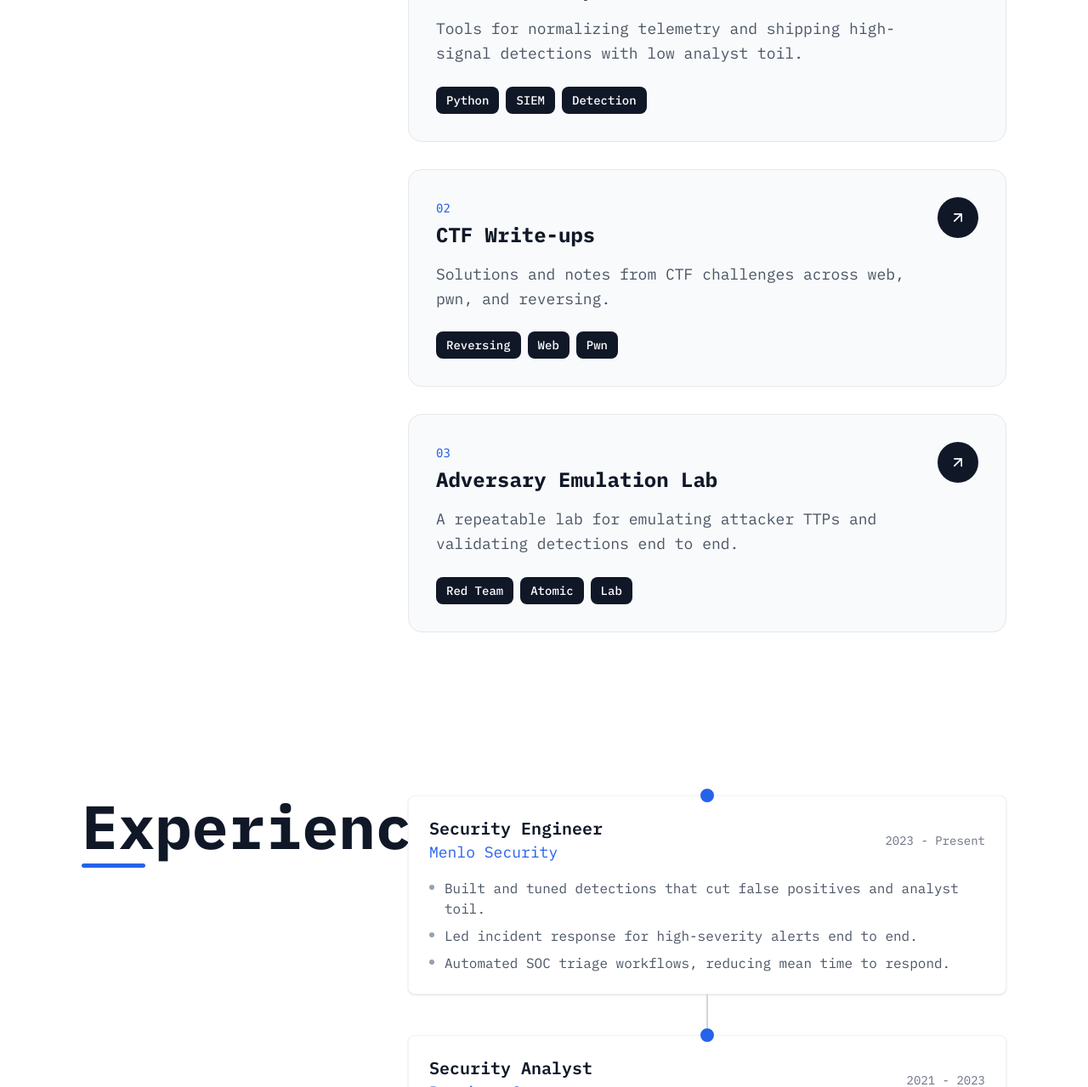
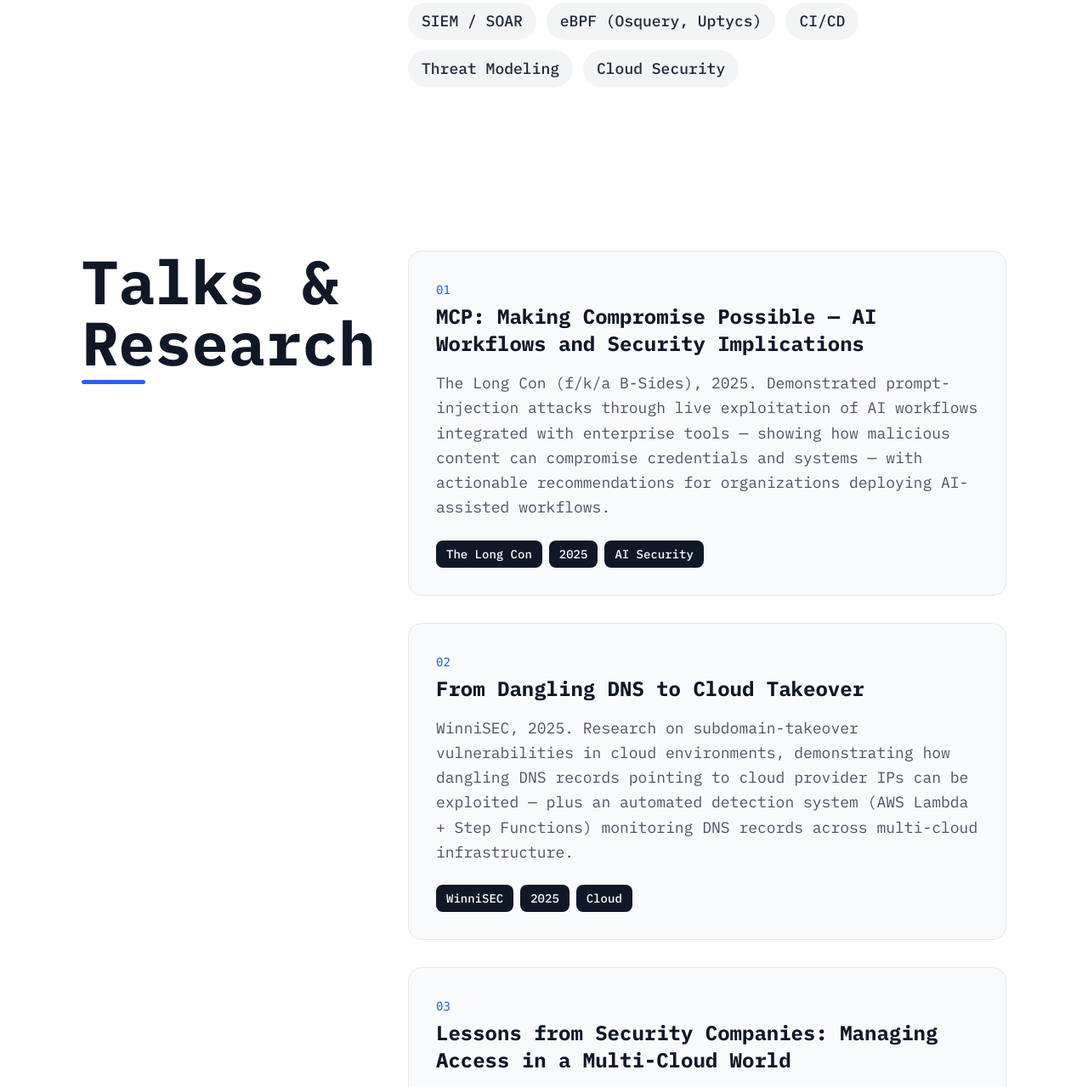
Before and after one commit to getsec/getsec.github.io, an Astro site: page / in a window 1280 px wide. Shown: the part 1521-2800 px from the top of the page at 85% size. Built offline with nearby package versions, Linux system fonts and the light colour scheme; Astro itself is replaced by a stand-in of ours.

Commit message:
Populate site with real resume content
- Experience: Menlo, Just Eat/SkipTheDishes, Wawanesa
- Talks & Research section (repurposed Projects) with conference talks
- Education + SANS/GIAC certifications
- Real skills, bio, and social links; dropped unused Twitter link

```diff
--- a/src/components/Footer.astro
+++ b/src/components/Footer.astro
@@ -68,30 +68,6 @@ const hasEducation = siteConfig.education && siteConfig.education.length > 0;
               ></path><path d="M16 16v-3a2 2 0 1 0 -4 0"></path><path
                 d="M3 7a4 4 0 0 1 4 -4h10a4 4 0 0 1 4 4v10a4 4 0 0 1 -4 4h-10a4 4 0 0 1 -4 -4z"
               ></path></svg
-            >
-          </a>
-          <a
-            href={siteConfig.social.twitter}
-            target="_blank"
-            rel="noopener noreferrer"
-            aria-label="Twitter"
-            class="text-gray-600 transition-colors duration-300 hover:text-[var(--accent-color)]"
-            style={`--accent-color: ${siteConfig.accentColor}`}
-          >
-            <svg
-              xmlns="http://www.w3.org/2000/svg"
-              width="24"
-              height="24"
-              viewBox="0 0 24 24"
-              fill="none"
-              stroke="currentColor"
-              stroke-width="2"
-              stroke-linecap="round"
-              stroke-linejoin="round"
-              class="h-6 w-6"
-              ><path stroke="none" d="M0 0h24v24H0z" fill="none"></path><path
-                d="M4 4l11.733 16h4.267l-11.733 -16z"></path><path
-                d="M4 20l6.768 -6.768m2.46 -2.46l6.772 -6.772"></path></svg
             >
           </a>
           <a
--- a/src/components/Projects.astro
+++ b/src/components/Projects.astro
@@ -10,7 +10,7 @@ const hasProjects = siteConfig.projects && siteConfig.projects.length > 0;
         <div class="grid grid-cols-1 lg:grid-cols-12 gap-8 lg:gap-16 items-start">
           <div class="lg:col-span-4">
             <h2 class="text-3xl sm:text-4xl md:text-5xl xl:text-7xl font-bold text-gray-900">
-              Projects
+              Talks &amp; Research
             </h2>
             <div
               class="w-[75px] h-[5px] mt-2 rounded-full"
--- a/src/config.ts
+++ b/src/config.ts
@@ -1,87 +1,121 @@
 export const siteConfig = {
   name: "Nathan Getty",
-  title: "Security Engineer",
-  description: "Portfolio website of Nathan Getty",
+  title: "Senior Security Engineer",
+  description:
+    "Nathan Getty — security platform engineer specializing in security automation across multi-cloud environments.",
   // Change this hex to recolor the whole site (hero, accents, hover states).
   accentColor: "#2563eb",
   social: {
-    email: "nathan.getty@menlosecurity.com",
-    // EDIT or remove: the footer renders this link unconditionally.
-    linkedin: "https://linkedin.com/in/nathan-getty",
-    // EDIT or remove: the footer renders this link unconditionally.
-    twitter: "https://x.com/yourhandle",
+    email: "gettynathanj@gmail.com",
+    linkedin: "https://linkedin.com/in/gettysite",
     github: "https://github.com/getsec",
   },
-  // EDIT: your bio.
   aboutMe:
-    "Security engineer focused on detection engineering, incident response, and offensive testing. I turn noisy telemetry into high-signal detections, automate analyst toil, and break things on purpose to understand how they fail.",
-  // EDIT: your skills.
+    "Security platform engineer with 10+ years in infrastructure security, specializing in automating security services. I design automated security systems for multi-cloud environments and turn third-party security tools into scalable, developer-friendly platforms. Strong software engineering foundation in Python, Infrastructure as Code, and cloud-native architecture (GCP, AWS) — with a track record of reducing operational toil through automation while enabling engineering teams to move fast without compromising security.",
   skills: [
-    "Detection Engineering",
-    "Incident Response",
-    "Threat Hunting",
     "Python",
-    "SIEM",
-    "EDR",
-    "Linux",
+    "Terraform",
+    "GCP",
     "AWS",
+    "Azure",
+    "Infrastructure as Code",
+    "Serverless",
+    "Docker",
+    "Kubernetes",
+    "SIEM / SOAR",
+    "eBPF (Osquery, Uptycs)",
+    "CI/CD",
+    "Threat Modeling",
+    "Cloud Security",
   ],
-  // EDIT: your projects. Remove the array (or empty it) to hide the section.
+  // Repurposed as "Talks & Research" (see heading in src/components/Projects.astro).
   projects: [
     {
-      name: "Detection Pipeline Toolkit",
+      name: "MCP: Making Compromise Possible — AI Workflows and Security Implications",
       description:
-        "Tools for normalizing telemetry and shipping high-signal detections with low analyst toil.",
-      link: "https://github.com/getsec",
-      skills: ["Python", "SIEM", "Detection"],
+        "The Long Con (f/k/a B-Sides), 2025. Demonstrated prompt-injection attacks through live exploitation of AI workflows integrated with enterprise tools — showing how malicious content can compromise credentials and systems — with actionable recommendations for organizations deploying AI-assisted workflows.",
+      link: "",
+      skills: ["The Long Con", "2025", "AI Security"],
     },
     {
-      name: "CTF Write-ups",
+      name: "From Dangling DNS to Cloud Takeover",
       description:
-        "Solutions and notes from CTF challenges across web, pwn, and reversing.",
-      link: "https://github.com/getsec",
-      skills: ["Reversing", "Web", "Pwn"],
+        "WinniSEC, 2025. Research on subdomain-takeover vulnerabilities in cloud environments, demonstrating how dangling DNS records pointing to cloud provider IPs can be exploited — plus an automated detection system (AWS Lambda + Step Functions) monitoring DNS records across multi-cloud infrastructure.",
+      link: "",
+      skills: ["WinniSEC", "2025", "Cloud"],
     },
     {
-      name: "Adversary Emulation Lab",
+      name: "Lessons from Security Companies: Managing Access in a Multi-Cloud World",
       description:
-        "A repeatable lab for emulating attacker TTPs and validating detections end to end.",
-      link: "https://github.com/getsec",
-      skills: ["Red Team", "Atomic", "Lab"],
+        "Apono, 2025. Case study on implementing just-in-time (JIT) access management across multi-cloud infrastructure — reducing access provisioning time from hours to minutes while eliminating 90% of standing privileged access.",
+      link: "",
+      skills: ["Apono", "2025", "JIT Access"],
+    },
+    {
+      name: "AWS Application Security — Publication & Webcast",
+      description:
+        "Published guidance and delivered a webcast on application security practices for AWS environments.",
+      link: "",
+      skills: ["Publication", "2019", "AWS"],
     },
   ],
-  // EDIT: your work history. Remove the array (or empty it) to hide the section.
   experience: [
     {
-      company: "Menlo Security",
-      title: "Security Engineer",
-      dateRange: "2023 - Present",
+      company: "Menlo Security Inc",
+      title: "Senior Security Engineer",
+      dateRange: "Jan 2021 - Present",
       bullets: [
-        "Built and tuned detections that cut false positives and analyst toil.",
-        "Led incident response for high-severity alerts end to end.",
-        "Automated SOC triage workflows, reducing mean time to respond.",
+        "Architected cloud security infrastructure during an AWS-to-GCP migration: automated security guardrails, policy enforcement, and API-driven security services enabling secure-by-default deployments across 10,000+ endpoints.",
+        "Built an automated SOC platform on microservices (Firestore, Cloud Functions, Gemini AI) with a normalized alert-ingestion API, token auth, context enrichment, and AI-driven triage — cutting false positives via quarterly prompt-optimization cycles.",
+        "Designed a production vulnerability-scanning platform that turned manual security operations into automated, API-driven self-service, reducing scan time from hours to minutes.",
+        "Built a Just-In-Time access platform (Apono) across multi-cloud via Terraform, eliminating 90% of standing privileged access and cutting provisioning from up to 2 hours to 2-3 minutes.",
+        "Built internal security platform components — domain monitoring, vulnerability scanning APIs, and agent orchestration on eBPF tooling (Uptycs, Osquery) — plus reusable CI/CD catalog items (image scanning, SonarQube) enabling shift-left security.",
+        "Led threat modeling and security architecture reviews across AWS, GCP, and Azure, and drove SOC 2, FedRAMP (NIST 800-53), and CIS remediation through automated infrastructure changes.",
       ],
     },
     {
-      company: "Previous Company",
-      title: "Security Analyst",
-      dateRange: "2021 - 2023",
+      company: "Just Eat / SkipTheDishes",
+      title: "Senior Cloud Security Engineer",
+      dateRange: "Dec 2019 - Jan 2021",
       bullets: [
-        "Triaged and investigated alerts across endpoint and network telemetry.",
-        "Authored runbooks and expanded detection coverage.",
-        "Partnered with engineering to remediate recurring root causes.",
+        "Built a serverless security automation platform (CloudWatch Events, Lambda) for continuous monitoring, automated policy enforcement, and auto-remediation across AWS infrastructure.",
+        "Built an API-driven remediation framework letting development teams self-service security fixes via API Gateway, reducing security-team toil and unblocking engineering workflows.",
+        "Engineered pre-deployment security validation that blocked releases with critical misconfigurations, integrating automated security testing into CI/CD pipelines.",
+        "Partnered with engineering teams to design security guardrails, establishing shift-left security practices across the organization.",
+      ],
+    },
+    {
+      company: "Wawanesa Mutual Insurance Company",
+      title: "Senior Information Security Analyst",
+      dateRange: "May 2015 - Dec 2019",
+      bullets: [
+        "Architected and led a cloud security initiative: an AWS security automation framework with least-privilege access controls, automated account provisioning, and role-based access management.",
+        "Deployed a SOAR platform with API integrations for automated incident response, reducing mean time to contain and mitigate security risks across enterprise infrastructure.",
+        "Built an automated web-application security testing framework and conducted manual penetration testing for business-critical applications.",
+        "Deployed and integrated an enterprise security stack (SIEM, DLP, CASB, WAF) with internal tools and workflows.",
       ],
     },
   ],
-  // EDIT: your education. Remove the array (or empty it) to hide the section.
   education: [
     {
-      school: "Your University",
-      degree: "B.S. in Computer Science",
-      dateRange: "2017 - 2021",
+      school: "Red River College",
+      degree: "Diploma, Computer Networking",
+      dateRange: "2014",
       achievements: [
-        "EDIT: relevant honors or coursework",
-        "EDIT: clubs or competitions (e.g. CTF team)",
+        "Major in Computer Networking",
+        "Cisco Certified Network Associate (CCNA)",
+      ],
+    },
+    {
+      school: "SANS / GIAC",
+      degree: "Certifications & Training",
+      dateRange: "2016 - 2022",
+      achievements: [
+        "GIAC GWAPT - Web Application Penetration Tester (2017)",
+        "GIAC GCIA - Certified Intrusion Analyst (2016)",
+        "SANS SEC540 - Cloud & DevOps Security Automation (2019)",
+        "Advanced Programming with Python (2022)",
+        "SANS Advisory Board Member (2017)",
       ],
     },
   ],
```
